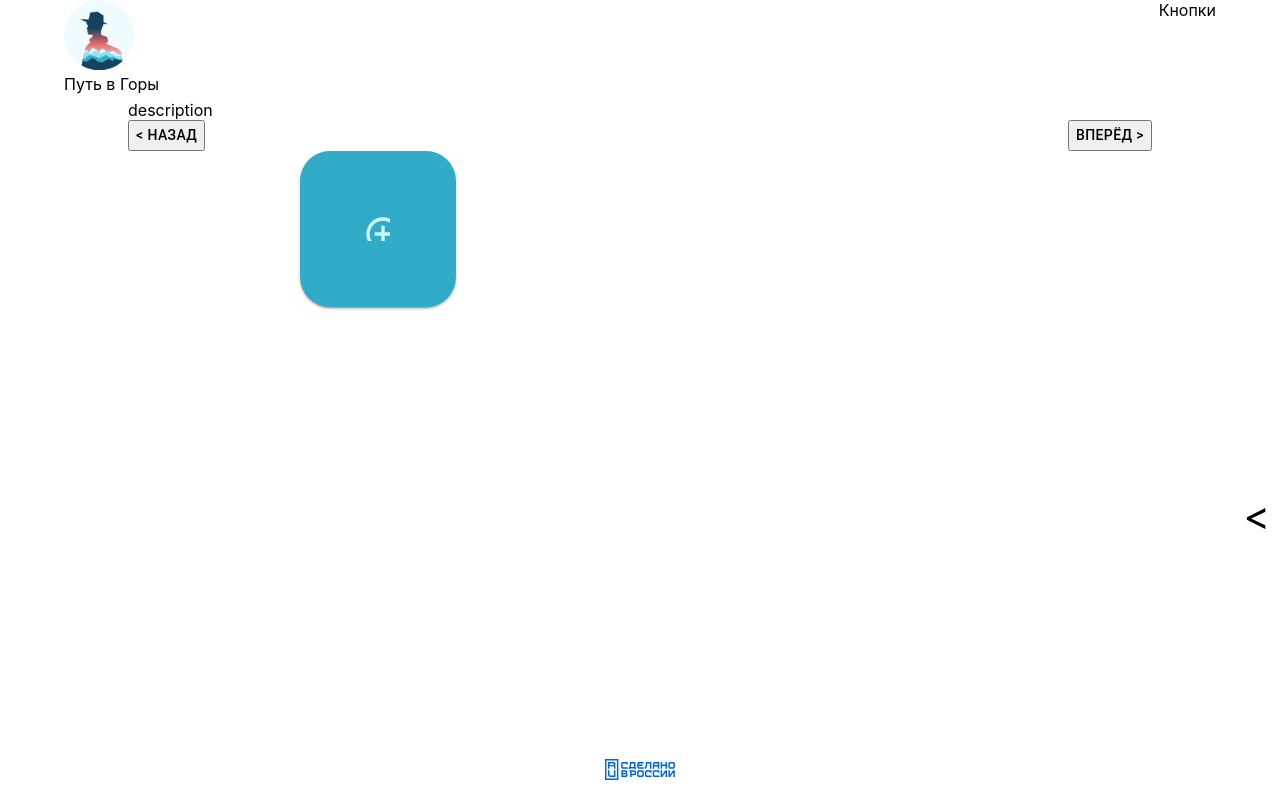
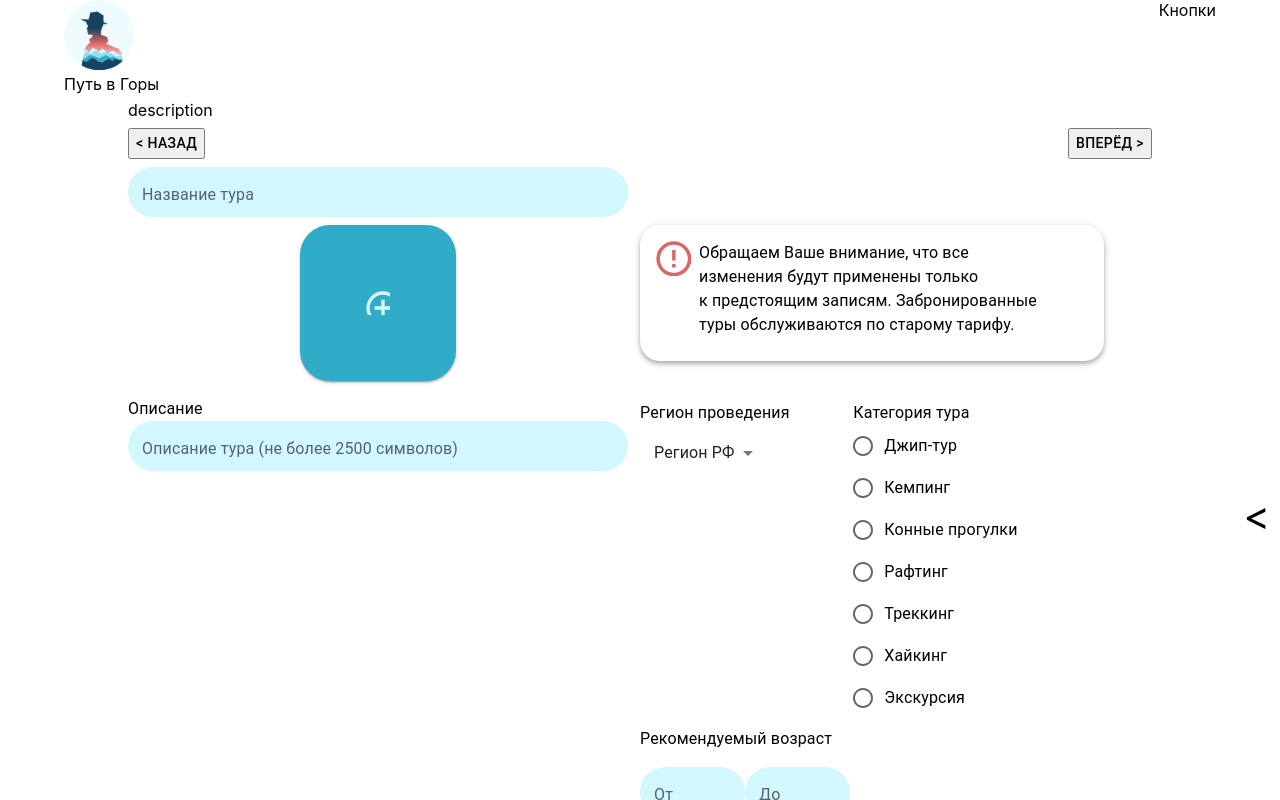
Before and after one commit to TTOPTPET/roadToMountains, a React (Create React App) app: page /addTour in a window 1280 px wide. Both pictures are taken after a click on the button "ДОБАВИТЬ ТУР". Shown: the top 800 px of the page. Built offline with nearby package versions, Linux system fonts and the light colour scheme.

Commit message:
Сверстал первую страницу тура, без стилей

```diff
--- /dev/null
+++ b/src/models/addTourModels/IAddTour.ts
@@ -0,0 +1,13 @@
+export interface IRecomendedAge {
+  from: number;
+  to: number;
+}
+
+export interface IAddTour {
+  tourName: string;
+  tourDescription: string;
+  category: string;
+  region: string;
+  recomendedAge: IRecomendedAge;
+  price: number;
+}
--- a/src/pages/AddTourPage/AddTourDescription/AddTourDescription.tsx
+++ b/src/pages/AddTourPage/AddTourDescription/AddTourDescription.tsx
@@ -1,15 +1,53 @@
-import { Stack, Typography } from "@mui/material";
+import {
+  FormControlLabel,
+  Grid,
+  MenuItem,
+  Radio,
+  RadioGroup,
+  Select,
+  Stack,
+  SvgIcon,
+  TextField,
+  Typography,
+} from "@mui/material";
 import { AddTourImage } from "../../../components/AddTourImage/AddTourImage";
 import { useContext, useState } from "react";
 import { RoutingContext, pagesMap } from "../AddTourRouting/AddTourRouting";
+import { IAddTourProps } from "../AddTourPage";
+import { ReactComponent as AttentionIcon } from "../../../media/Attention.svg";
 
-export const AddTourDescription = () => {
+const regions = [
+  "Регион РФ",
+  "Алтайский край",
+  "Владимирская область",
+  "Иркутская область",
+  "Москва",
+  "Самарская область",
+  "Тверская область",
+];
+
+const tourCategory = [
+  "Джип-тур",
+  "Кемпинг",
+  "Конные прогулки",
+  "Рафтинг",
+  "Треккинг",
+  "Хайкинг",
+  "Экскурсия",
+];
+
+export const AddTourDescription = ({
+  handlerTextFieldChange,
+  handlerSelectChange,
+  handlerChangeAge,
+  addTourData,
+}: IAddTourProps) => {
   const [images, setImage] = useState<any[]>([]);
 
   const { page, setPage } = useContext(RoutingContext);
 
   return (
-    <Stack>
+    <Stack gap={1}>
       {page}
       <Stack direction={"row"} justifyContent={"space-between"}>
         <Typography
@@ -28,7 +66,108 @@ export const AddTourDescription = () => {
         </Typography>
       </Stack>
 
-      <AddTourImage images={images} setImage={setImage} />
+      <TextField
+        sx={{ width: 500, height: 50 }}
+        label={"Название тура"}
+        onChange={(e) => handlerTextFieldChange("tourName", e)}
+      />
+
+      <Grid container justifyContent={"space-between"} direction={"row"}>
+        <Grid item xs={6}>
+          <AddTourImage images={images} setImage={setImage} />
+          <Typography component={"h5"}> Описание</Typography>
+          <TextField
+            sx={{ width: 500, height: 110 }}
+            label={"Описание тура (не более 2500 символов)"}
+            onChange={(e) => handlerTextFieldChange("tourDescription", e)}
+            InputProps={{ inputProps: { maxLength: 2500 } }}
+          />
+        </Grid>
+        <Grid container direction={"column"} width={"50%"}>
+          <Grid item>
+            <Stack
+              padding={2}
+              gap={1}
+              direction={"row"}
+              width={464}
+              height={136}
+              borderRadius={5}
+              boxShadow={4}
+            >
+              <SvgIcon viewBox="0 0 33.33 33.33" fontSize="large">
+                <AttentionIcon />
+              </SvgIcon>
+              <Typography component={"p"} width={"auto"}>
+                Обращаем Ваше внимание, что все <br />
+                изменения будут применены только <br />
+                к предстоящим записям. Забронированные <br /> туры обслуживаются
+                по старому тарифу.
+              </Typography>
+            </Stack>
+          </Grid>
+
+          <Grid container direction={"row"} marginTop={5}>
+            <Grid item xs={5}>
+              <Typography component={"h5"}>Регион проведения</Typography>
+              <Select
+                value={addTourData.region}
+                onChange={(e) => handlerSelectChange("region", e)}
+              >
+                {regions.map((region, index) => (
+                  <MenuItem value={region} key={index}>
+                    {region}
+                  </MenuItem>
+                ))}
+              </Select>
+            </Grid>
+            <Grid item xs={5}>
+              <Typography component={"h5"}>Категория тура</Typography>
+              <RadioGroup
+                value={addTourData.category}
+                onChange={(e) => handlerTextFieldChange("category", e)}
+              >
+                {tourCategory.map((category, index) => (
+                  <FormControlLabel
+                    key={index}
+                    value={category}
+                    control={<Radio />}
+                    label={category}
+                  />
+                ))}
+              </RadioGroup>
+            </Grid>
+          </Grid>
+          <Grid item marginTop={1}>
+            <Typography component={"h5"}>Рекомендуемый возраст</Typography>
+            <Stack direction={"row"} marginTop={2}>
+              <TextField
+                sx={{ width: 105 }}
+                InputProps={{ inputProps: { min: 0 } }}
+                type={"number"}
+                label={"От"}
+                onChange={(e) => handlerChangeAge("from", e)}
+              />
+              <TextField
+                sx={{ width: 105 }}
+                InputProps={{ inputProps: { min: 0 } }}
+                type={"number"}
+                label={"До"}
+                onChange={(e) => handlerChangeAge("to", e)}
+              />
+            </Stack>
+          </Grid>
+          <Grid item marginTop={1}>
+            <Typography component={"h5"}>Стоимость тура на человека</Typography>
+            <TextField
+              sx={{ width: 220, marginTop: 2 }}
+              type={"number"}
+              InputProps={{ inputProps: { min: 0 } }}
+              label={"Стоимость тура"}
+              onChange={(e) => handlerTextFieldChange("price", e)}
+            />
+          </Grid>
+        </Grid>
+      </Grid>
     </Stack>
   );
 };
--- a/src/pages/AddTourPage/AddTourPage.tsx
+++ b/src/pages/AddTourPage/AddTourPage.tsx
@@ -1,4 +1,4 @@
-import { useContext } from "react";
+import { ChangeEvent, useContext, useState } from "react";
 import AddTourRouting, {
   RoutingContext,
   pagesMap,
@@ -7,15 +7,72 @@ import { AddTourDescription } from "./AddTourDescription/AddTourDescription";
 import { AddTourTravel } from "./AddTourTravel/AddTourTravel";
 import { AddTourControl } from "./AddTourControl/AddTourControl";
 import { AddTourDefault } from "./AddTourDefault/AddTourDefault";
+import { IAddTour, IRecomendedAge } from "../../models/addTourModels/IAddTour";
+import { SelectChangeEvent } from "@mui/material";
+
+export interface IAddTourProps {
+  handlerTextFieldChange: (
+    key: keyof IAddTour,
+    e: ChangeEvent<HTMLInputElement | HTMLTextAreaElement>
+  ) => void;
+  handlerSelectChange: (key: keyof IAddTour, e: SelectChangeEvent) => void;
+  handlerChangeAge: (
+    key: keyof IRecomendedAge,
+    e: ChangeEvent<HTMLInputElement | HTMLTextAreaElement>
+  ) => void;
+  addTourData: IAddTour;
+}
+
+const tourDefault: IAddTour = {
+  tourName: "",
+  tourDescription: "",
+  category: "",
+  region: "Регион РФ",
+  recomendedAge: undefined,
+  price: 0,
+};
 
 const AddTourPageContent = () => {
+  const [addTourData, setAddTourData] = useState<IAddTour>(tourDefault);
+  const [age, setAge] = useState<IRecomendedAge>(null);
+
+  const handlerTextFieldChange = (
+    key: keyof IAddTour,
+    e: ChangeEvent<HTMLInputElement | HTMLTextAreaElement>
+  ) => {
+    setAddTourData({ ...addTourData, [key]: e.target.value });
+    console.log(addTourData);
+  };
+
+  const hadnlerChangeAge = (
+    key: keyof IRecomendedAge,
+    e: ChangeEvent<HTMLInputElement | HTMLTextAreaElement>
+  ) => {
+    setAge({ ...age, [key]: e.target.value });
+    setAddTourData({
+      ...addTourData,
+      recomendedAge: { ...age, [key]: +e.target.value },
+    });
+  };
+
+  const handlerSelectChange = (key: keyof IAddTour, e: SelectChangeEvent) => {
+    setAddTourData({ ...addTourData, [key]: e.target.value });
+  };
+
   const { page } = useContext(RoutingContext);
   return (
     <>
       {!Object.values(pagesMap).includes(page as pagesMap) && (
         <AddTourDefault />
       )}
-      {pagesMap.description === page && <AddTourDescription />}
+      {pagesMap.description === page && (
+        <AddTourDescription
+          handlerTextFieldChange={handlerTextFieldChange}
+          handlerSelectChange={handlerSelectChange}
+          handlerChangeAge={hadnlerChangeAge}
+          addTourData={addTourData}
+        />
+      )}
       {pagesMap.travel === page && <AddTourTravel />}
       {pagesMap.control === page && <AddTourControl />}
     </>
```
Also changed, not shown: src/media/Attention.svg (added).
